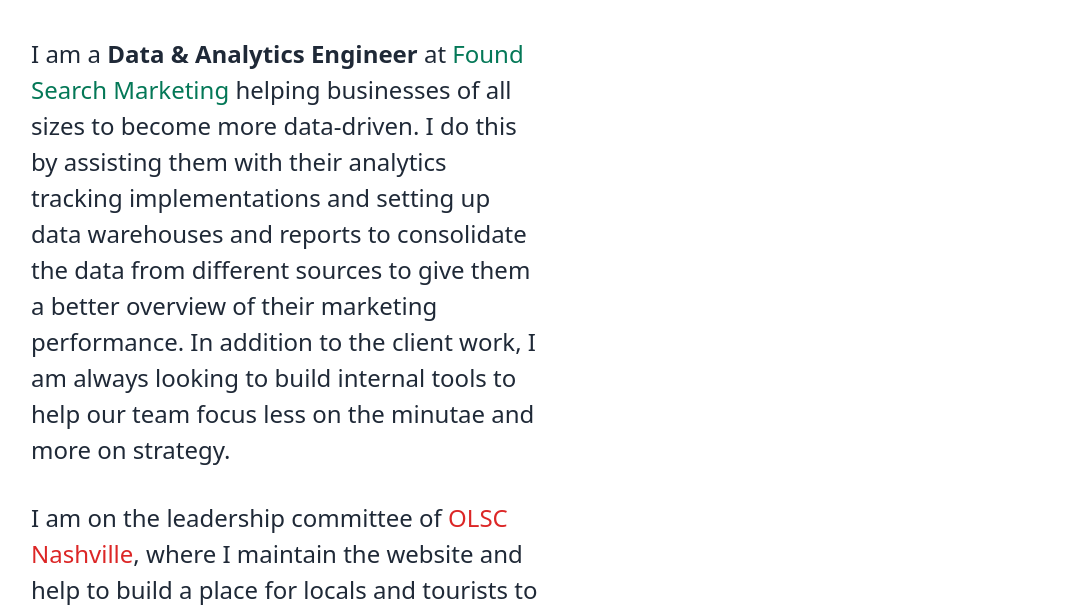
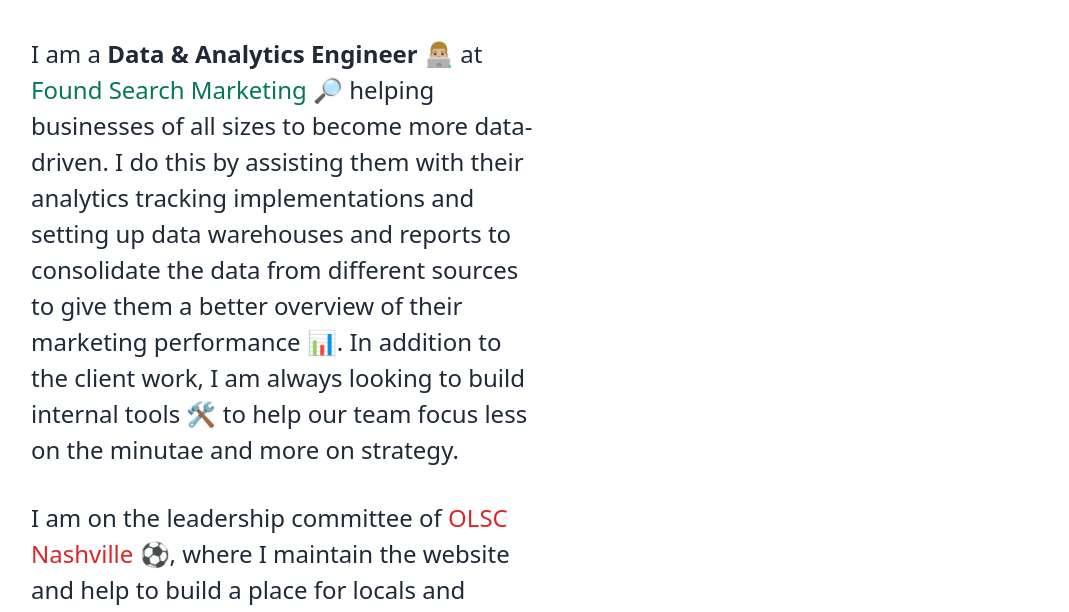
Before and after one commit to cashlion/cashlion-info-site, a website built with Vite: page index.html in a window 1280 px wide. Shown: the part 188-800 px from the top of the page, without its empty margins (97-1166 px from the left). Built offline with nearby package versions, Linux system fonts and the light colour scheme.

Commit message:
Add some emojis to copy

```diff
--- a/index.html
+++ b/index.html
@@ -22,9 +22,9 @@
       </header>
       <main class="mb-auto mt-4 md:mt-16 container mx-auto px-4 md:px-0 w-full flex flex-col items-start justify-start text-gray-800 dark:text-gray-200">
         <div class="text-xl md:text-3xl">👋</div>
-        <div class="mt-4 md:mt-10 w-full md:w-1/2 text-left leading-8 md:leading-9 font-light">I am a <span class="font-semibold">Data &amp; Analytics Engineer</span> at <a href="https://www.foundsm.com/" rel="noreferrer" target="_blank" class="font-medium text-green-700 hover:text-black dark:text-green-400 dark:hover:text-white" title="Open the Found SM site in a new tab/window">Found Search Marketing</a> helping businesses of all sizes to become more data-driven. I do this by assisting them with their analytics tracking implementations and setting up data warehouses and reports to consolidate the data from different sources to give them a better overview of their marketing performance. In addition to the client work, I am always looking to build internal tools to help our team focus less on the minutae and more on strategy.</div>
-        <div class="mt-6 md:mt-8 w-full md:w-1/2 text-left leading-8 md:leading-9 font-light">I am on the leadership committee of <a href="https://www.olscnashville.com/" rel="noreferrer" target="_blank" class="font-medium text-red-600 hover:text-black dark:text-red-400 dark:hover:text-white" title="Open the OLSC Nashville site in a new tab/window">OLSC Nashville</a>, where I maintain the website and help to build a place for locals and tourists to cheer on our beloved Reds of Liverpool.</div>
-        <div class="mt-6 md:mt-8 w-full md:w-1/2 text-left leading-8 md:leading-9 font-light">Outside of work, I like to spend time researching new technologies and improving my engineering skills. I am most excited these days by serverless technologies as they allow me to build and deploy without worrying about what packages are installed on a server. To help avoid any technical burnout, I choose to spend a fair bit of my time pursing other hobbies, including home baristaing and plant-based cooking, and consuming all sorts of media, like a lot of media.</div>
+        <div class="mt-4 md:mt-10 w-full md:w-1/2 text-left leading-8 md:leading-9 font-light">I am a <span class="font-semibold">Data &amp; Analytics Engineer 👨🏼‍💻</span> at <a href="https://www.foundsm.com/" rel="noreferrer" target="_blank" class="font-medium text-green-700 hover:text-black dark:text-green-400 dark:hover:text-white" title="Open the Found SM site in a new tab/window">Found Search Marketing 🔎</a> helping businesses of all sizes to become more data-driven. I do this by assisting them with their analytics tracking implementations and setting up data warehouses and reports to consolidate the data from different sources to give them a better overview of their marketing performance 📊. In addition to the client work, I am always looking to build internal tools 🛠 to help our team focus less on the minutae and more on strategy.</div>
+        <div class="mt-6 md:mt-8 w-full md:w-1/2 text-left leading-8 md:leading-9 font-light">I am on the leadership committee of <a href="https://www.olscnashville.com/" rel="noreferrer" target="_blank" class="font-medium text-red-600 hover:text-black dark:text-red-400 dark:hover:text-white" title="Open the OLSC Nashville site in a new tab/window">OLSC Nashville ⚽️</a>, where I maintain the website and help to build a place for locals and tourists to cheer on our beloved Reds of Liverpool.</div>
+        <div class="mt-6 md:mt-8 w-full md:w-1/2 text-left leading-8 md:leading-9 font-light">Outside of work, I like to spend time researching new technologies and improving my engineering skills. I am most excited these days by serverless technologies as they allow me to build and deploy without worrying about what packages are installed on a server. To help avoid any technical burnout, I choose to spend a fair bit of my time pursing other hobbies, including home baristaing ☕️ and plant-based cooking 🌱, and consuming all sorts of media, like a lot of media 📺.</div>
         <div class="mt-6 md:mt-8 w-full md:w-1/2 text-left leading-8 md:leading-9 font-light">Thanks for visiting and for reading this far. I truly hope you have a wonderful day. YNWA</div>
       </main>
       <footer class="mt-8 container mx-auto w-full py-4 flex flex-col md:flex-row justify-between items-center text-sm text-gray-500">
```
